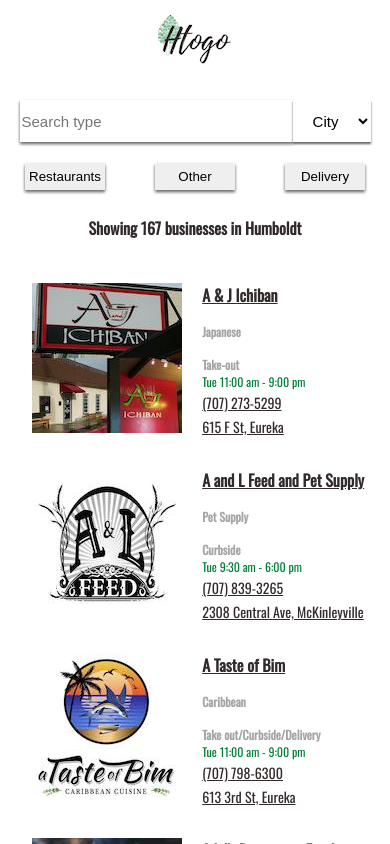
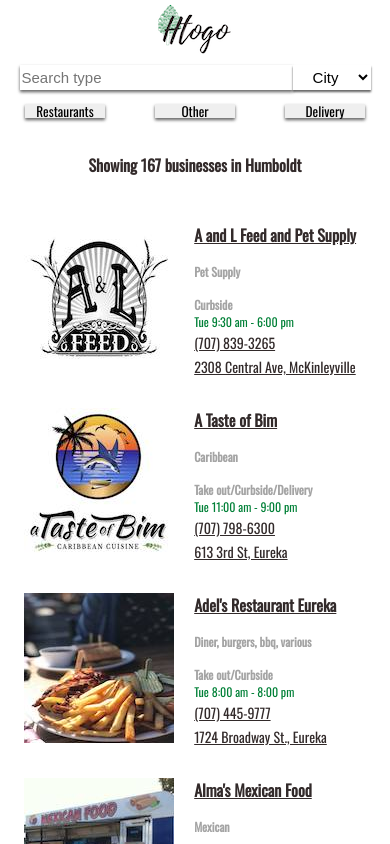
Before and after one commit to htogo-project/htogoproject, a React (Create React App) app: page / in a window 390 px wide. Shown: the top 844 px of the page. Built offline with nearby package versions, Linux system fonts and the light colour scheme.

Commit message:
responsive mobile adding min height

```diff
--- a/src/App.js
+++ b/src/App.js
@@ -1,6 +1,9 @@
 import React, { useContext, useState } from 'react';
 import { BrowserRouter as Router, Route } from 'react-router-dom';
 import './index.css'
+
+import { css } from 'emotion'
+
 
 import Header from './components/Header';
 import UserView from './components/UserView';
@@ -21,9 +24,8 @@
   return (
     <Router>
       <Route path="/">
-        <ListContext.Provider value={{ values, city, setCity, type, setType, places, setPlaces}}>
+        <ListContext.Provider value={{ values, city, setCity, type, setType, places, setPlaces }}>
           <Header />
-          <UserView />
           <Body />
         </ListContext.Provider>
       </Route>
--- a/src/components/Header.jsx
+++ b/src/components/Header.jsx
@@ -3,6 +3,8 @@
 
 import Search from './Search';
 import Nav from './Nav';
+import UserView from './UserView';
+
 
 
 import Logo from '../images/htogo.png'
@@ -12,20 +14,33 @@
 const Header = () => {
 
     return (
-        <div className={styles.header_wrapper}>
-            <div className={styles.header}>
-                <img src={Logo} />
+        <div className={styles.fixed_top}>
+            <div className={styles.header_wrapper}>
+                <div className={styles.header}>
+                    <img src={Logo} />
                     <Search />
+                </div>
+                <Nav />
             </div>
-            <Nav />
+            <UserView />
         </div>
     )
 }
 
 
 const styles = {
+    fixed_top: css`
+        position: fixed;
+        height: 28%
+        z-index: 99;
+        min-height: 500px;
+        top: 0;
+        left: 0;
+        // border: 2px solid black;
+        width: 100vw;
+    `,
     header_wrapper: css`
-        position: fixed;
+        position: absolute;
         top: 0;
         left: 0;
         background-color: white;
@@ -41,6 +56,7 @@
         }
     `,
     header: css`
+        position: absolute;
         height: 100%;
         width: 60%;
         display: flex;
--- a/src/components/List.jsx
+++ b/src/components/List.jsx
@@ -37,12 +37,14 @@
 const styles = {
     background: css`
         // border: 3px solid green;
-        position:absolute;
+        // position: absolute;
         display: flex;
         flex-direction: column;
         justify-content: center;
         align-items: center;
         width: 50%;
+        height: 100%;
+        min-height: 100%;
         top: 35%;
         z-index: -99;
         @media (max-width: 767px) {
--- a/src/components/Search.jsx
+++ b/src/components/Search.jsx
@@ -19,7 +19,6 @@
 
     //setting placeholder according with type of business
     const [options, setOptions] = useState("Search type");
-    const [color, setColor] = useState("white")
 
 
 
@@ -156,6 +155,7 @@
             align-items: center;
             justify-content: center;
             text-align: center;
+            font-family: 'Oswald', sans-serif;
             @media (max-width: 767px) {
                 width: 80px;
             }
--- a/src/components/UserView.jsx
+++ b/src/components/UserView.jsx
@@ -1,13 +1,13 @@
-import React, {useContext} from "react";
+import React, { useContext } from "react";
 
 import { css } from 'emotion'
 import { ListContext } from './ListContext';
 
 
 const UserView = () => {
-    const {city} = useContext(ListContext);
-    const {places} = useContext(ListContext);
-    const {type} = useContext(ListContext);
+    const { city } = useContext(ListContext);
+    const { places } = useContext(ListContext);
+    const { type } = useContext(ListContext);
 
 
 
@@ -24,17 +24,18 @@
 
 const styles = {
     icons_wrapper: css`
-        position: fixed;
+        position: absolute;
         top: 25%;
         left: 0;
         // border: 3px solid pink;
         background-color: white;
         width: 100vw;
         height: 13%;
+        min-height: 80px;
         display: flex;
         justify-content: flex-start;
         align-items: center;
-        z-index: 100;
+        // z-index: 100;
         @media (max-width: 767px) {
             height: 4%;
             width: 100vw;
@@ -61,7 +62,7 @@
         @media (min-width: 767px) {
             display: none;
         }`,
-        showing_x_results: css`
+    showing_x_results: css`
         font-weight: bold;
         color: #322a2a;
         @media (min-width: 767px) {
--- a/src/index.css
+++ b/src/index.css
@@ -1,12 +1,18 @@
 @import url('https://fonts.googleapis.com/css2?family=Open+Sans&family=Oswald:wght@200;400&display=swap');
 
 body {
-font-family: 'Open Sans', sans-serif;
-font-family: 'Oswald', sans-serif;
+/* font-family: 'Open Sans', sans-serif; */
+  height: 100%;
+  min-height: 150px;
+  font-family: 'Oswald', sans-serif;
 }
 
   html {
     box-sizing: border-box;
+    height: 100%;
+
+    min-height: 150px;
+
   }
   *, *:before, *:after {
     box-sizing: inherit;
```
